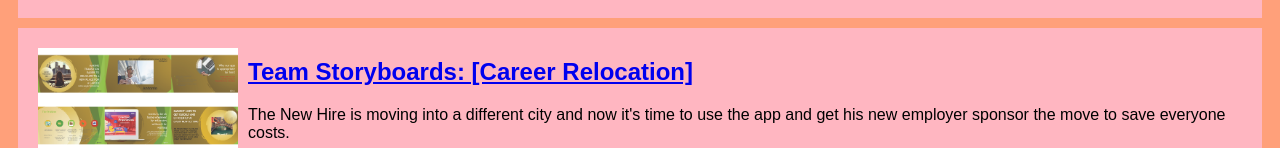
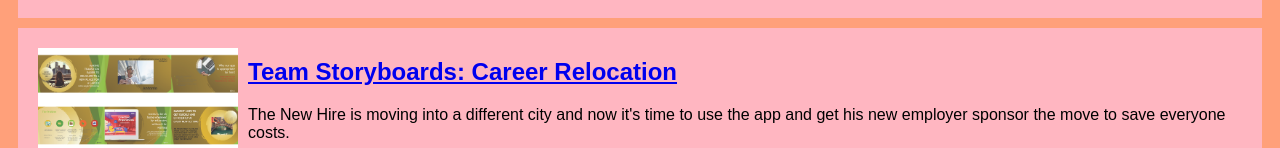
Before and after one commit to antoniofonce/antoniofonce.github.io, a plain HTML site: page index.html in a window 1280 px wide. Shown: the part 738-886 px from the top of the page. Drawn offline with Linux system fonts and the light colour scheme.

Commit message:
Update index.html

```diff
--- a/index.html
+++ b/index.html
@@ -39,7 +39,7 @@ Retired Military who completed a degree to change careers and expeience a civili
 <section class="assign">
 <img src="images/my-storyboard.png" />
 <section class="assign-det">
-<a href="files/all-storyboards.pdf"><h2>Team Storyboards: [Career Relocation]</h2></a>
+<a href="files/all-storyboards.pdf"><h2>Team Storyboards: Career Relocation</h2></a>
 <p>
 The New Hire is moving into a different city and now it's time to use the app and get his new employer sponsor the move to save everyone costs.
 </p>
```
